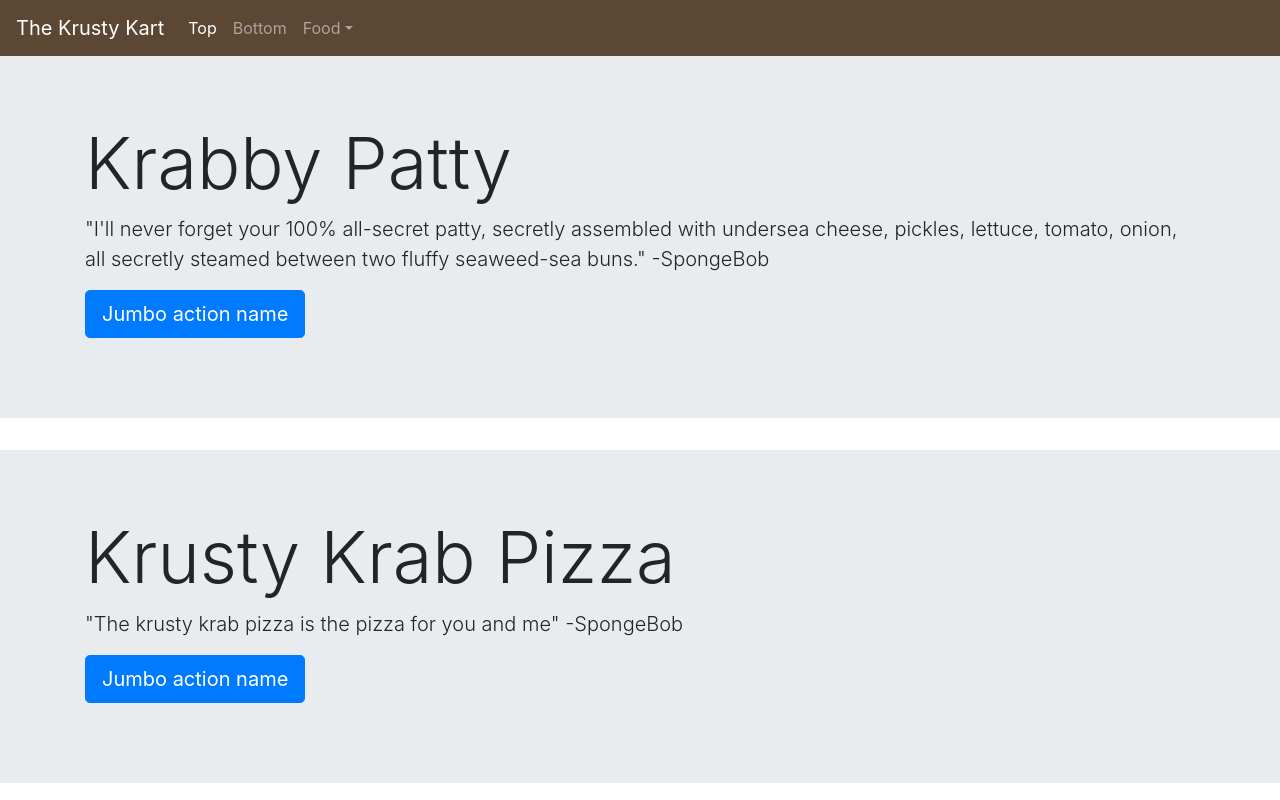
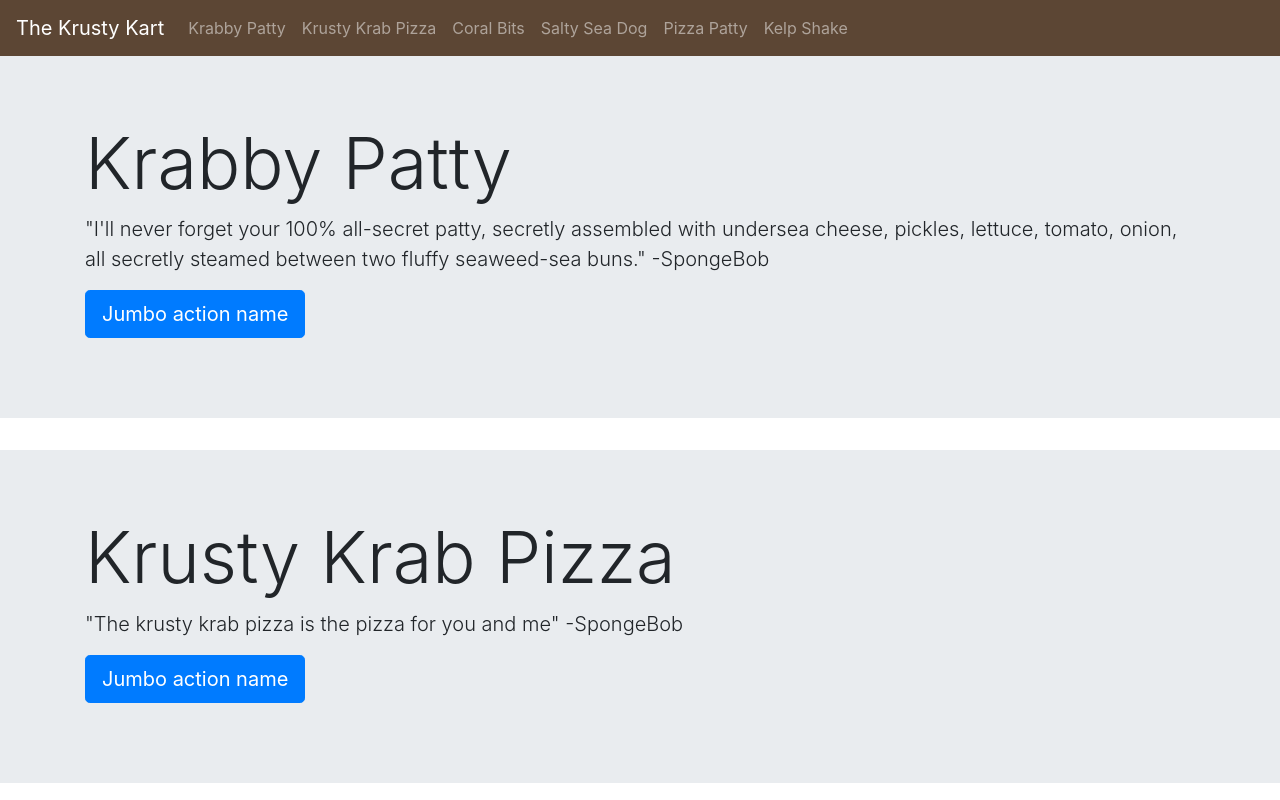
Before and after one commit to Biendolp/js-FoodTruck, a plain HTML site: page index.html in a window 1280 px wide. Shown: the top 800 px of the page. Drawn offline with nearby package versions, Linux system fonts and the light colour scheme.

Commit message:
Changed Navbar

```diff
--- a/index.html
+++ b/index.html
@@ -18,18 +18,23 @@
             aria-expanded="false" aria-label="Toggle navigation"></button>
         <div class="collapse navbar-collapse" id="collapsibleNavId">
             <ul class="navbar-nav mr-auto mt-2 mt-lg-0">
-                <li class="nav-item active">
-                    <a class="nav-link" href="#">Top <span class="sr-only">(current)</span></a>
+                <li class="nav-item-link">
+                    <a class="nav-link" href="#">Krabby Patty</a>
                 </li>
                 <li class="nav-item">
-                    <a class="nav-link" href="#">Bottom</a>
+                    <a class="nav-link" href="#">Krusty Krab Pizza</a>
                 </li>
-                <li class="nav-item dropdown">
-                    <a class="nav-link dropdown-toggle" href="#" id="dropdownId" data-toggle="dropdown" aria-haspopup="true" aria-expanded="false">Food</a>
-                    <div class="dropdown-menu" aria-labelledby="dropdownId">
-                        <a class="dropdown-item" href="#">Krabby Patty</a>
-                        <a class="dropdown-item" href="#">Krusty Krab Pizza</a>
-                    </div>
+                <li class="nav-item">
+                    <a class="nav-link" href="#">Coral Bits</a>
+                </li>
+                <li class="nav-item">
+                    <a class="nav-link" href="#">Salty Sea Dog</a>
+                </li>
+                <li class="nav-item">
+                    <a class="nav-link" href="#">Pizza Patty</a>
+                </li>
+                <li class="nav-item">
+                    <a class="nav-link" href="#">Kelp Shake</a>
                 </li>
             </ul>
         </div>
```
